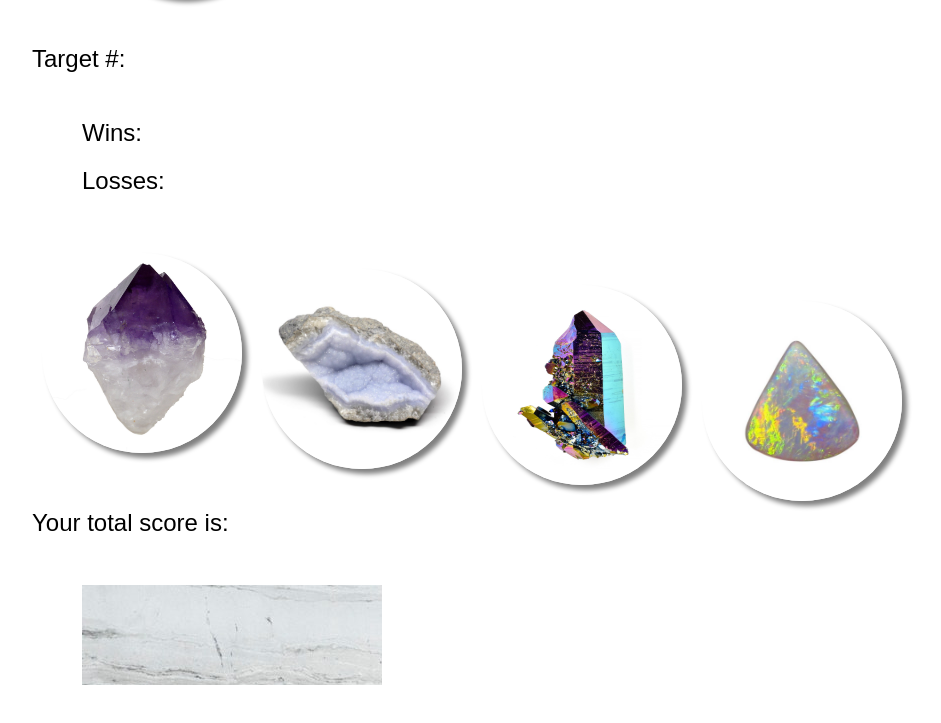
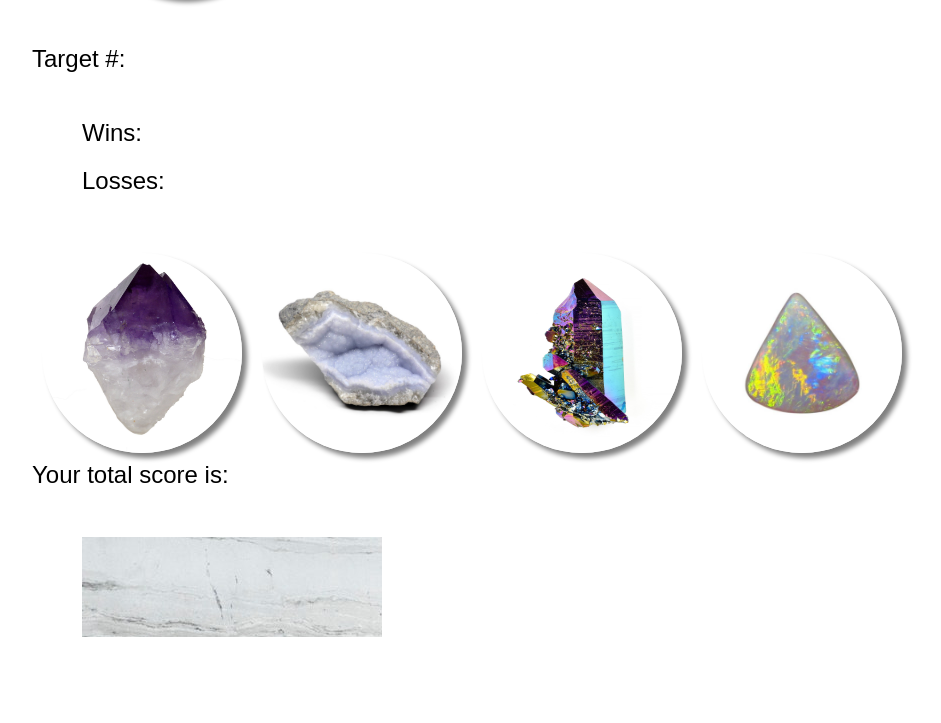
Before and after one commit to christineit/unit-4-game, a plain HTML site: page index.html in a window 1280 px wide. Shown: the part 443-1166 px from the top of the page, without its empty margins (18-959 px from the left). Drawn offline with nearby package versions, Linux system fonts and the light colour scheme; a web font is replaced by a local one.

Commit message:
fixed crystal image stagger effect & tried using flexbox

```diff
--- a/assets/css/style.css
+++ b/assets/css/style.css
@@ -28,9 +28,11 @@ body {
   float: clear;
   margin: 50px;
 }
+#gem-container {
+  align-content: space-evenly;
+  justify-content: space-evenly;
+}
 .thumb {
-  display: block;
-  overflow: hidden;
   height: 200px;
   width: 200px;
   margin: 10px;
--- a/assets/javascript/game.js
+++ b/assets/javascript/game.js
@@ -31,6 +31,7 @@ $(document).ready(function() {
   // Created a crystalValues functions to assign to each of the crystals in the thumb class div.  Then, we create a variable value to call the randomNum generator for the crystals with the arguments 1 to 12.  We get the variable value to assign to the divs by creating an attr data-crystal-value and assigning variable value to it.
   function crystalValues() {
     $(".thumb").each(function() {
+      //.each iterates
       var value = randomNum(1, 12);
       // console.log("????");
       // console.log(value);
--- /dev/null
+++ b/assets/javascript/js-checkpoint.js
@@ -0,0 +1,6 @@
+function randomValue({
+    var value = Math.floor(Math.random()*5);
+    return value}
+
+    var x=randomValue();
+})
--- a/index.html
+++ b/index.html
@@ -22,11 +22,11 @@
       <h1= class="font" >Wins: <span class="wins"> </span></h1> <br /><br />
       <h1= class="font">Losses:<span class="losses"> </span></h1>
     </div>
-    <div id="gems">
-      <span class="hover"><div id="gem1" class="thumb"></div><br>
-      <div id="gem2" class="thumb"></div><br>
-      <div id="gem3" class="thumb"></div><br>
-      <div id="gem4" class="thumb"></div><br></span>
+    <div id="gem-container">
+      <span class="hover"><div id="gem1" class="thumb"></div>
+      <div id="gem2" class="thumb"></div>
+      <div id="gem3" class="thumb"></div>
+      <div id="gem4" class="thumb"></div></span>
       <div id="score" class="font">Your total score is:</div>
       <div class="user-score font"></div>
     </div>
```
